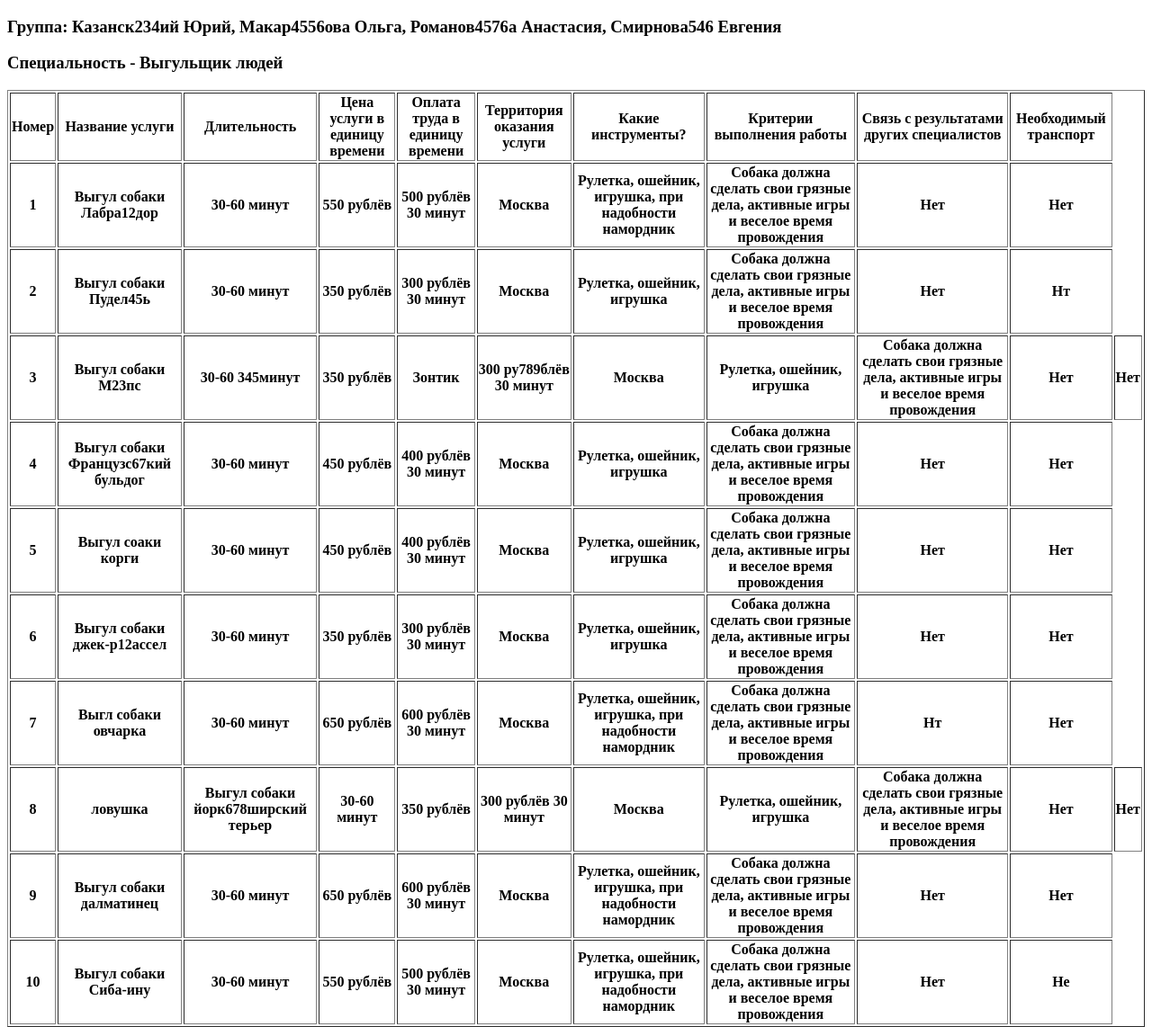
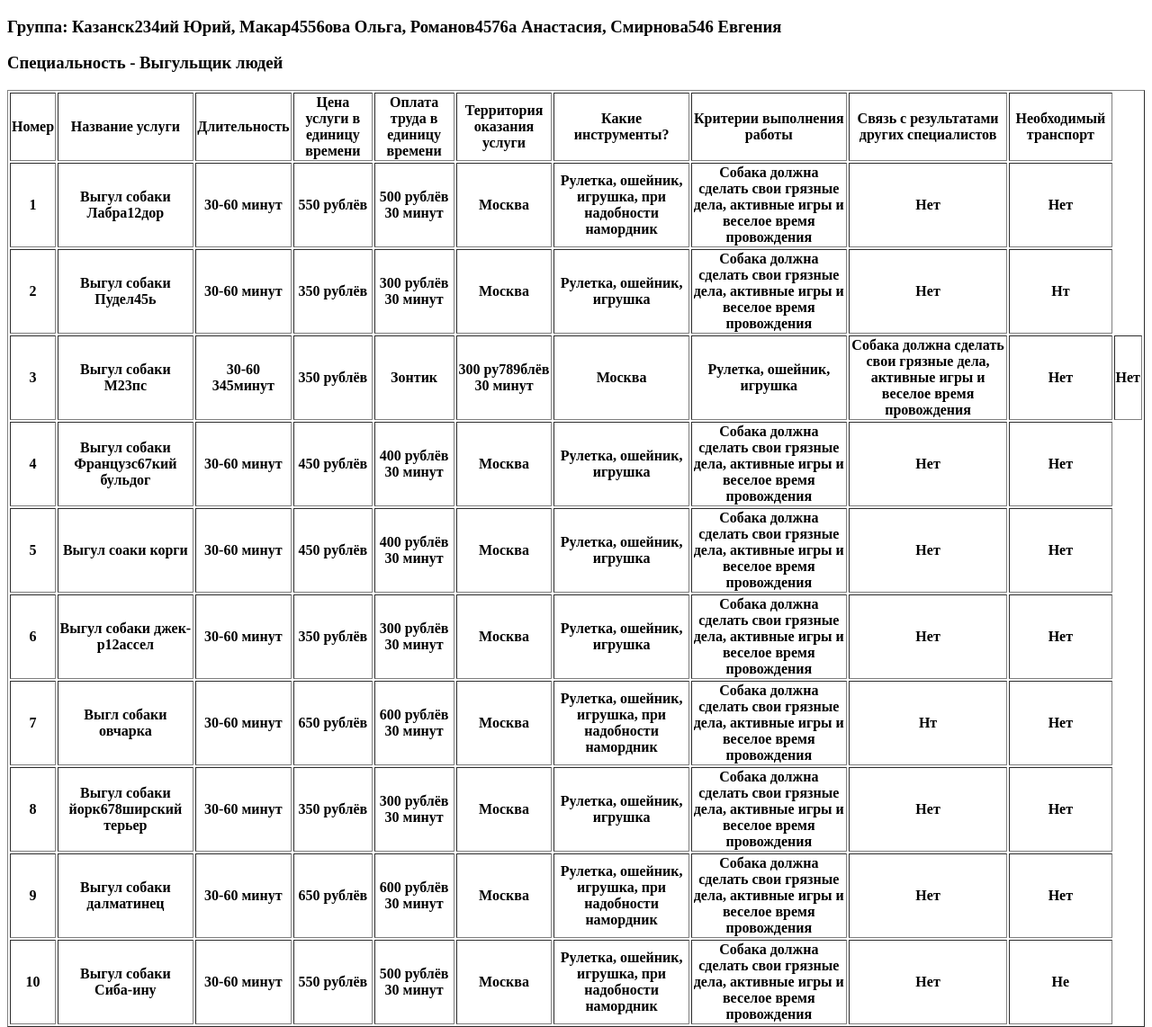
Before and after one commit to makarovaolya/C-21Kazanskii-1, a plain HTML site: page index.html.html in a window 1280 px wide. Shown: the top 1142 px of the page at 90% size. Drawn offline with Linux system fonts and the light colour scheme.

Commit message:
Update index.html.html

```diff
--- a/index.html.html
+++ b/index.html.html
@@ -116,7 +116,6 @@
    </tr>
    <tr>
     <th>8</th>
-    <th>ловушка</th>
     <th>Выгул собаки йорк678ширский терьер</th>
     <th>30-60 минут</th>
     <th>350 рублёв</th>
```
